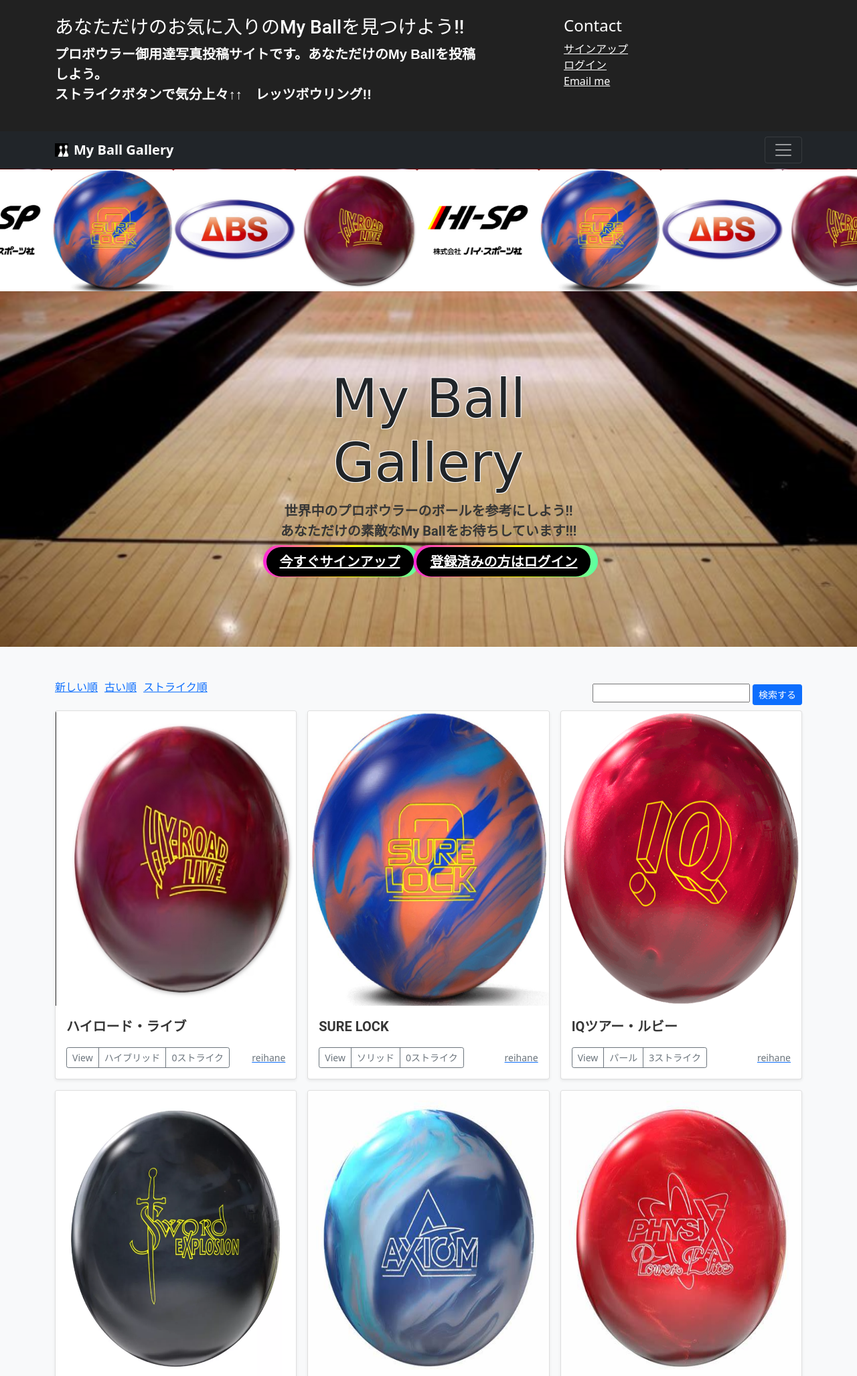
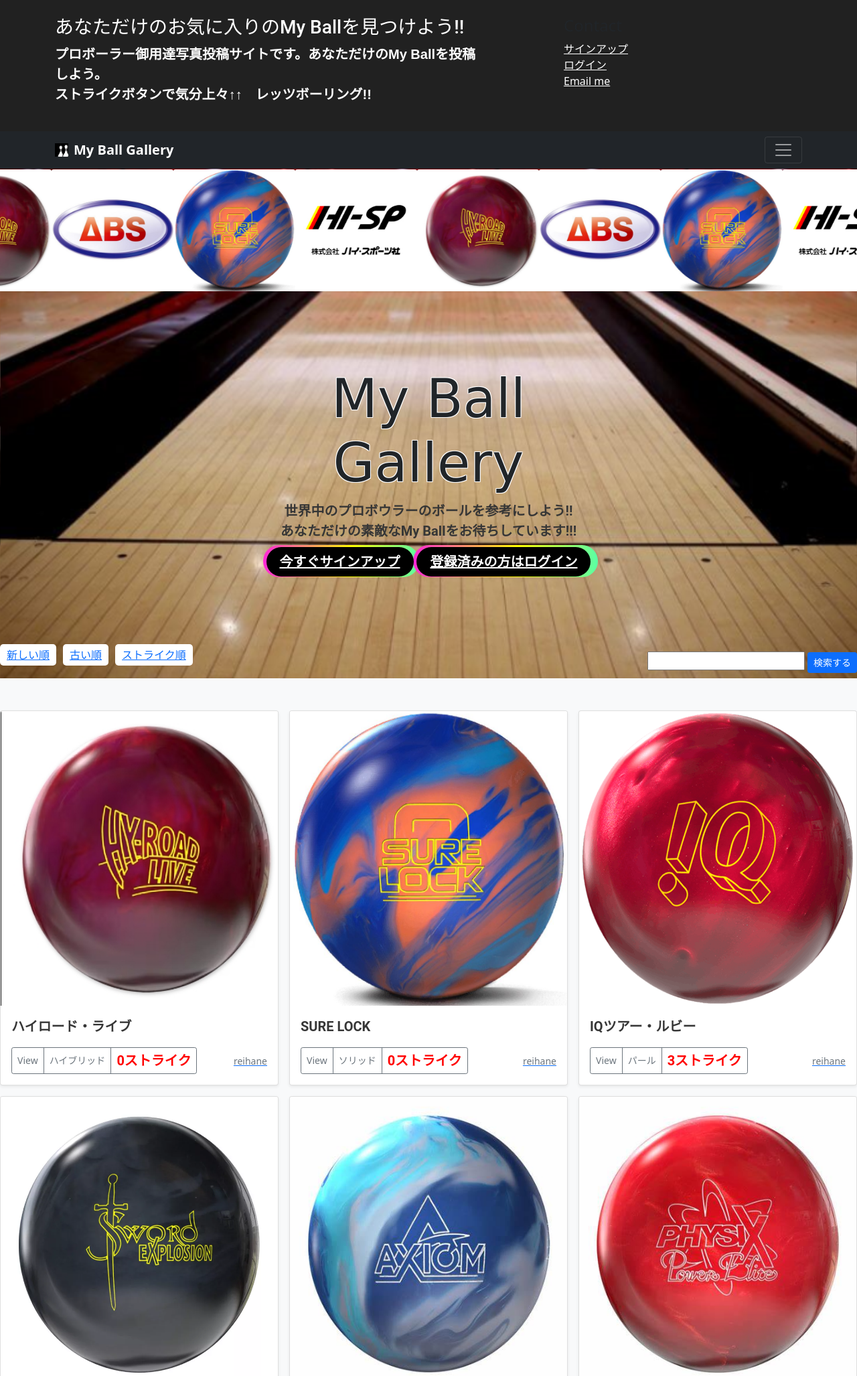
Before and after one commit to tadami43/tadami43, a Django app: page /old/ in a window 1280 px wide, after a click that opens the changed part. Shown: the top 2055 px of the page at 67% size. Run offline with Django 5.2, Linux system fonts and the light colour scheme; data comes from the database, SQL or seed files in the repository; both versions use the stored data as it was after the commit; some libraries are stand-ins or nearby versions.

Commit message:
微調整

```diff
--- a/accounts/templates/password_reset_sent.html
+++ b/accounts/templates/password_reset_sent.html
@@ -17,7 +17,7 @@
                 <br>
                 <h6>
                     メールが届かない場合は、登録済みのメールアドレスであるかを確認し、
-                    迷惑メールフォルダーも確認してみてください。</h6>
+                    明脇メールフォルダーも確認してみてください。</h6>
                 <br>
                 <!--トップページへのリンク-->
                 <a href="{% url 'photo:index' %}">My Ball Gallery</a>
--- a/photo/templates/asc.html
+++ b/photo/templates/asc.html
@@ -5,11 +5,25 @@
 
     {% block contents %}
     {% include "photos_title.html" %}
+    <div style="display: flex; justify-content: space-between;">
+        <ul style="list-style: none; display: flex;">
+            <li style="margin-right: 10px;"><a href="{% url 'photo:index' %}" class="text-black" style="background-color: white; padding: 5px 10px; border-radius: 5px;">新しい順</a></li>
+            <li style="margin-right: 10px;"><a href="{% url 'photo:asc' %}" class="text-black" style="background-color: white; padding: 5px 10px; border-radius: 5px;">古い順</a></li>
+            <li><a href="{% url 'photo:nice_desc' %}" class="text-black" style="background-color: white; padding: 5px 10px; border-radius: 5px;">ストライク順</a></li>
+        </ul>
+        <!--検索ボタン-->
+        <form action="{% url 'photo:result_list' %}" method="get" style="text-align:right;">
+            <input name="query" value="{{ request.GET.query }}" type="text" />
+            <button type="submit" class="btn btn-primary my-2 btn-sm">検索する</button>
+        </form>
+      </div>
 
 
     <!--投稿一覧テンプレートの組み込み-->
     {% include "photos_list.html" %}
 
+
     <!--ページネーションの組み込み-->
     {% include "pagination.html" %}
+
      {% endblock %}
--- a/photo/templates/base.html
+++ b/photo/templates/base.html
@@ -128,12 +128,12 @@
           class="text-container" style="font-family: 'Roboto', sans-serif;">あなただけのお気に入りのMy Ballを見つけよう!!</h3>
           <p class="text-white"; _ngcontent-ng-c3722798491 dir="auto"
           class="text-container" style="font-family: 'Zen Maru Gothic', sans-serif";>
-            プロボウラー御用達写真投稿サイトです。あなただけのMy Ballを投稿しよう。<br>
-            ストライクボタンで気分上々↑↑　レッツボウリング!!
+            プロボーラー御用達写真投稿サイトです。あなただけのMy Ballを投稿しよう。<br>
+            ストライクボタンで気分上々↑↑　レッツボーリング!!
           </p>
         </div>
         <div class="col-sm-4 offset-md-1 py-4">
-          <h4 class="text-white">Contact</h4>
+          <h4 class="text-black">Contact</h4>
           <ul class="list-unstyled">
             <!--ナビゲーションメニュー-->
             {% if user.is_authenticated %}
--- a/photo/templates/photos_list.html
+++ b/photo/templates/photos_list.html
@@ -1,22 +1,12 @@
 <!--ここまで削除-->
+
+
 
 
 <!--div class='album py-5 bg-light'>から４個連続の</div>までを残す-->
   <div class="album py-5 bg-light">
     <!--Bootstrapのグリッドシステムを適用-->
-    <div class="container">
-      <div style="display: flex; justify-content: space-between;">
-        <ul style="list-style: none; display: flex;">
-            <li style="margin-right: 10px;"><a href="{% url 'photo:index' %}" class="text-black">新しい順</a></li>
-            <li style="margin-right: 10px;"><a href="{% url 'photo:asc' %}" class="text-black">古い順</a></li>
-            <li><a href="{% url 'photo:nice_desc' %}" class="text-black">ストライク順</a></li>
-        </ul>
-        <!--検索ボタン-->
-        <form action="{% url 'photo:result_list' %}" method="get" style="text-align:right;">
-            <input name="query" value="{{ request.GET.query }}" type="text" />
-            <button type="submit" class="btn btn-primary my-2 btn-sm">検索する</button>
-        </form>
-      </div>
+
 
       <!--行要素を配置-->
       <div class="row row-cols-1 row-cols-sm-2 row-cols-md-3 g-3">
@@ -48,17 +38,20 @@
               <div class="d-flex justify-content-between align-items-center">
                 <div class="btn-group">
                   <!--詳細ページを表示するボタン-->
-                  <button type="button" class="btn btn-sm btn-outline-secondary"
-                  onclick="location.href='{% url 'photo:photo_detail' record.pk %}'">View</button>
-                  <!--カテゴリを表示するボタン-->
-                  <button type="button"
-                  class="text-nowrap btn btn-sm btn-outline-secondary"
-                  onclick="location.href='{% url 'photo:photos_cat' category=record.category.id %}'">
-                  {{record.category.title}}</button>
-                  <button type="button" class="text-nowrap btn btn-sm btn-outline-secondary"
-                  onclick="location.href='{% url 'photo:nice_success' pk=record.pk %}'">
-                  {{ record.nice }}ストライク</button>
+                    <button type="button"
+                        class="btn btn-sm btn-outline-secondary"
+                        onclick="location.href='{% url 'photo:photo_detail' record.pk %}'"
+                        style="line-height: 1.5;">View</button>
+                    <button type="button"
+                        class="text-nowrap btn btn-sm btn-outline-secondary"
+                        onclick="location.href='{% url 'photo:photos_cat' category=record.category.id %}'"
+                        style="line-height: 1.5;">{{ record.category.title }}</button>
+                    <button type="button"
+                        class="text-nowrap btn btn-sm btn-outline-secondary"
+                        onclick="location.href='{% url 'photo:nice_success' pk=record.pk %}'"
+                        style="line-height: 1.5;"><p style="color: red; margin: 0;">{{ record.nice }}ストライク</p></button>
                 </div>
+
                 <!--投稿したユーザー名を出力-->
                 <a href="{% url 'photo:user_list' user=record.user.id %}">
                   <small class="text-muted">{{record.user.username}}</small></a>
```
Also changed, not shown: photo/templates/photos_title.html (+38 -31 lines), db.sqlite3, media/photos/画像_1.png (added).
